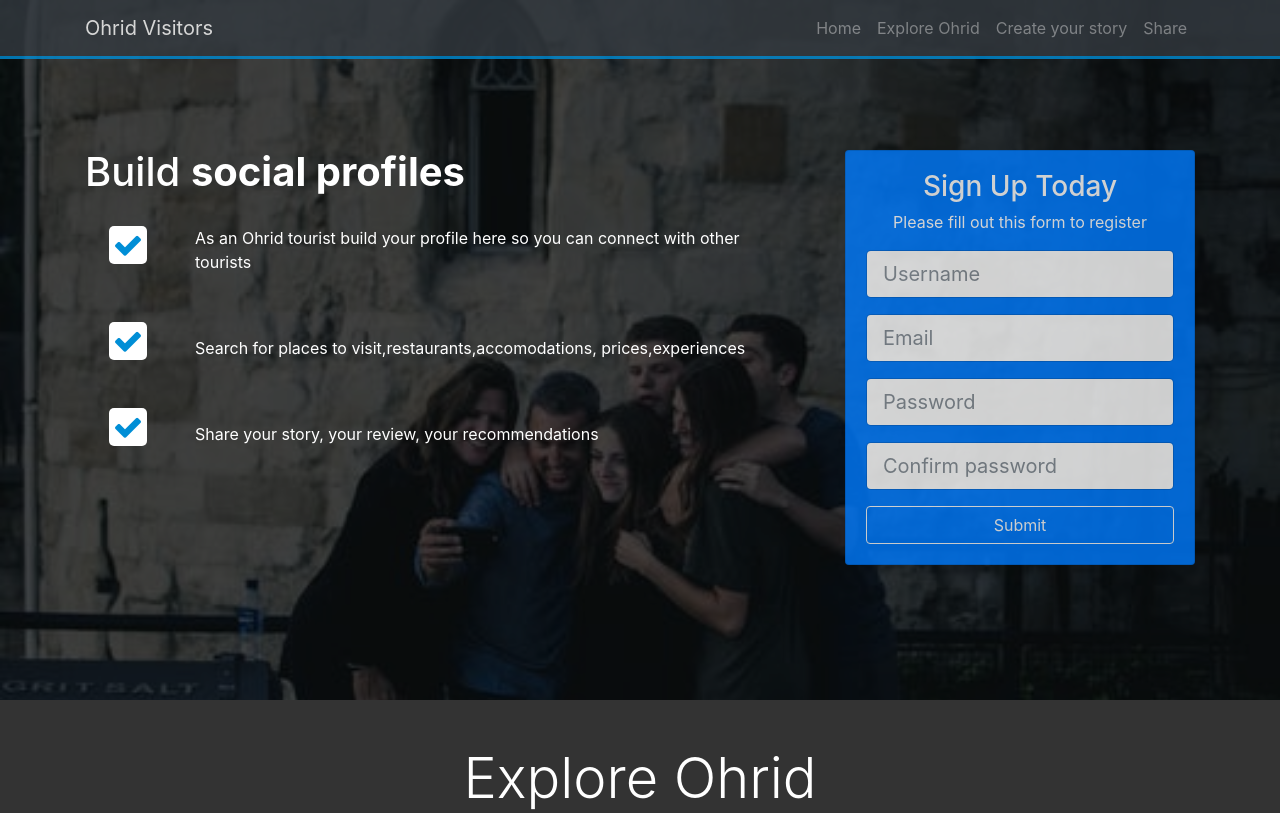
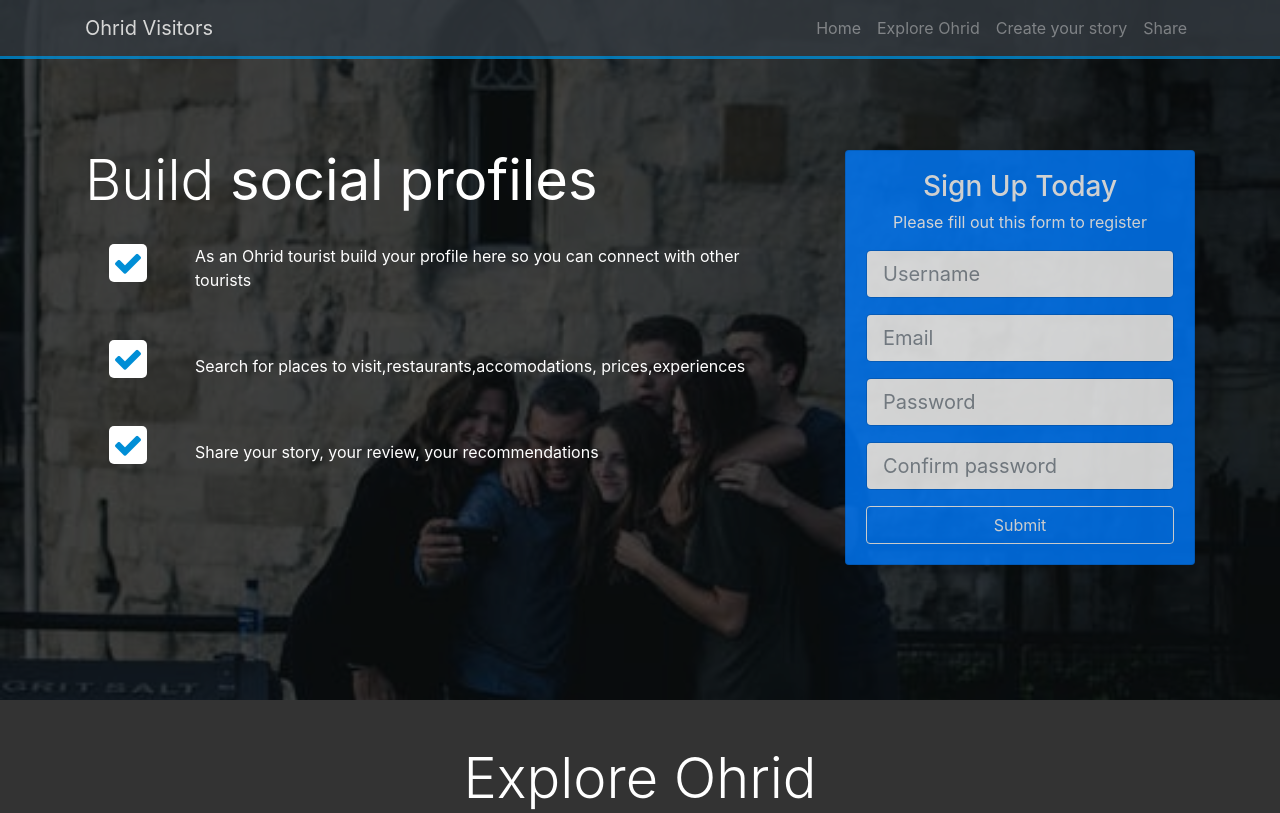
Before and after one commit to RenataKala/Ohrid-Social-, a plain HTML site: page src/index.html in a window 1280 px wide. Shown: the top 813 px of the page. Drawn offline with Linux system fonts and the light colour scheme.

Commit message:
correction

```diff
--- a/src/index.html
+++ b/src/index.html
@@ -45,7 +45,7 @@
         <div class="container">
           <div class="row">
             <div class="col-lg-8 d-none d-lg-block">
-              <h1 class="dsiplay-4">
+              <h1 class="display-4">
                 Build
                 <strong>social profiles</strong>
               </h1>
```
